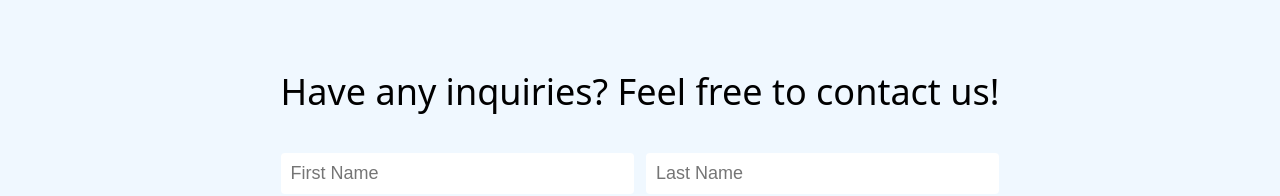
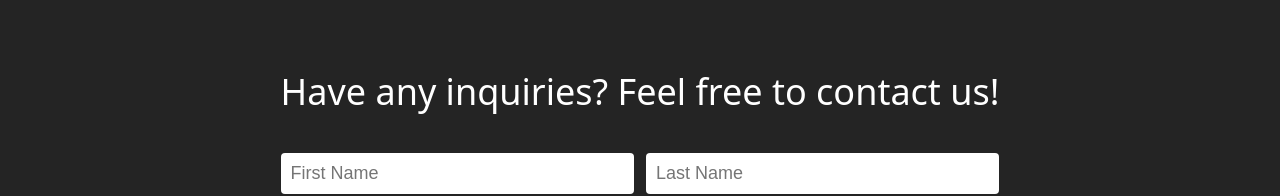
Before and after one commit to kmarquez01/torirestauraunt, a Next.js app: page /About in a window 1280 px wide. Shown: the part 2580-2776 px from the top of the page. Built offline with nearby package versions, Linux system fonts and the light colour scheme.

Commit message:
about page updated

```diff
--- a/styles/globals.css
+++ b/styles/globals.css
@@ -868,7 +868,7 @@ h1 {
 #Locations{
   display: flex;
   height: 100vh;
-  background-color: #39CCCC;
+  background-color: #f6752a;
   align-items: center;
   justify-content: center;
 
@@ -929,7 +929,7 @@ h1 {
 #contact{
   width: 100%;
   height: 100vh;
-  background-color: aliceblue;
+  background-color: #242424
 }
 
 .contact-container{
@@ -954,6 +954,7 @@ h1 {
 
 .contact-container h1{
   padding-bottom: 30px;
+  color: white;
 }
 
 .form{
```
